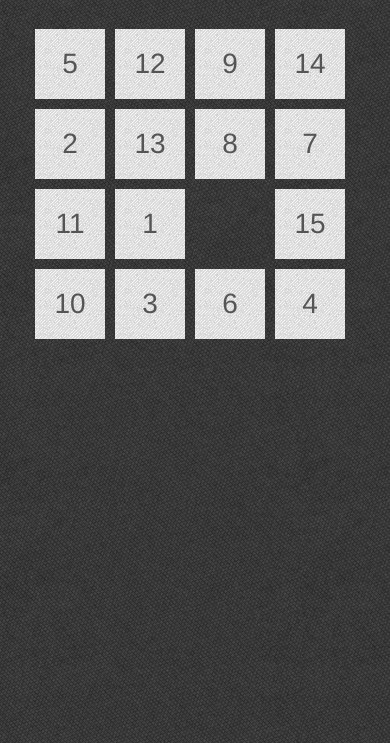
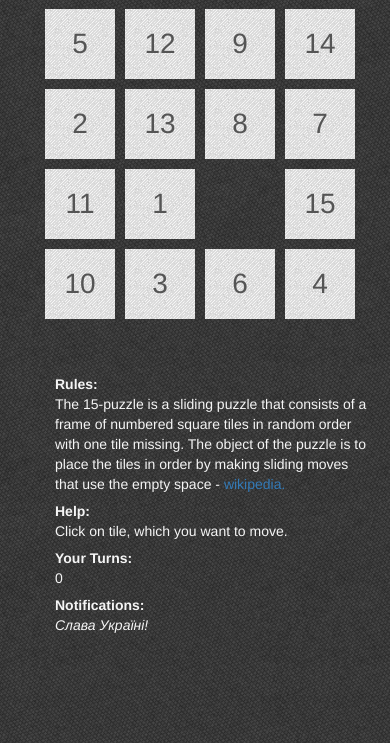
Before and after one commit to otelnov/15, a website: page index.html in a window 390 px wide. Shown: the part 101-844 px from the top of the page. Drawn offline with nearby package versions, Linux system fonts and the light colour scheme.

Commit message:
add stats block

```diff
--- a/css/styles.css
+++ b/css/styles.css
@@ -24,8 +24,28 @@ h1{padding-bottom: 30px;}
 	width: 300px;
 }
 
+.stats{padding-left: 50px;}
+
+@media (max-width: 767px) {
+  .field{
+  	float:none !important;
+  	padding-left: 10px;
+  }
+  .stats{
+  	margin: 50px auto;
+  	max-width: 450px;
+  	padding-left: 0px;
+  }
+  h1{padding-bottom: 20px;}
+  body{padding-top: 15px;}
+}
+
 .err{color:#FF8080;}
 
 .info{color:#6AFA6A;}
 
 #mess{margin-top: 15px;}
+
+ul{list-style-type: none;}
+
+.li{margin-top: 7px;}
--- a/index.html
+++ b/index.html
@@ -4,8 +4,8 @@
     <meta charset="utf-8">
     <meta http-equiv="X-UA-Compatible" content="IE=edge">
     <meta name="viewport" content="width=device-width, initial-scale=1">
-    <meta name="description" content="">
-    <meta name="author" content="">
+    <meta name="description" content="15-puzzles game">
+    <meta name="author" content="Oleksandr Telnov">
     <link rel="shortcut icon" href="../../assets/ico/favicon.ico">
     <title>15-puzzles</title>
     <link href="bower_components/bootstrap/dist/css/bootstrap.min.css" rel="stylesheet">
@@ -24,9 +24,10 @@
   </head>
   <body>
     <div class="container">
-      <div class="row text-center">
-        <h1>15-puzzles</h1>
-        <div class="field">
+      <div class="row">
+        <h1 class="text-center">15-puzzles</h1>
+          <div class="col-sm-6 col-xs-12 text-center">
+	        <div class="field pull-right">
 	          <div class="row">
 	            <div class="col-xs-3 cell" id="1"></div>
 	            <div class="col-xs-3 cell" id="2"></div>
@@ -51,7 +52,21 @@
 	            <div class="col-xs-3 cell" id="15"></div>
 	            <div class="col-xs-3 cell" id="16"></div>
 	          </div>
-          <i><h4 class="row" id="mess"></h4></i>
+	        </div>
+	      </div>
+	      <div class="col-sm-5 col-xs-12">
+	      	<div class="stats">
+	      		<ul>
+	      			<li><b>Rules:</b></li>
+	      			<li>The 15-puzzle is a sliding puzzle that consists of a frame of numbered square tiles in random order with one tile missing. The object of the puzzle is to place the tiles in order by making sliding moves that use the empty space - <a href="http://en.wikipedia.org/wiki/15_puzzle" target="_blank">wikipedia.</a></li>
+	      			<li class="li"><b>Help:</b></li>
+	      			<li>Click on tile, which you want to move.</li>
+	      			<li class="li"><b>Your Turns:</b></li>
+	      			<li id="turns">0</li>
+	      			<li class="li"><b>Notifications:</b></li>
+	      			<li><i id="mess">Слава Україні!</i></li>
+	      		</ul>
+	      	</div>
 	      </div>
       </div>
     </div>
--- a/js/main.js
+++ b/js/main.js
@@ -1,5 +1,6 @@
 $(function(){
 	var array = [1,2,3,4,5,6,7,8,9,10,11,12,13,14,15,'empty'];
+	var turns = 0;
 	$.each($('.cell'), function( key, value ) {
 		var random = array[Math.floor(Math.random()*array.length)];
 		if (random == 'empty'){
@@ -27,7 +28,7 @@ $(function(){
 	}
 
 	$('.cell').on('click', function(){
-		$('#mess').text('');
+		$('#mess').text('Путін Хуйло!').removeClass('err');
 		var empty = $('.empty').attr('id');
 		var id = $(this).attr('id');
 		var action = false;
@@ -113,7 +114,6 @@ $(function(){
 		      }
 		      break
 		   default:
-
 		      break
 		}
 
@@ -121,6 +121,8 @@ $(function(){
 			$('.empty').text($('#'+id).text());
 			$('.empty').removeClass('empty');
 			$('#'+id).text('').addClass('empty');
+			turns++;
+			$('#turns').text(turns);
 		}else{
 			$('#mess').text('No move!').addClass('err');
 		}
```
Lines whose indentation alone changed are shown as unchanged.
